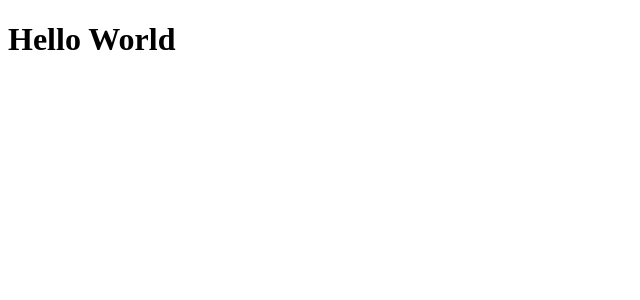
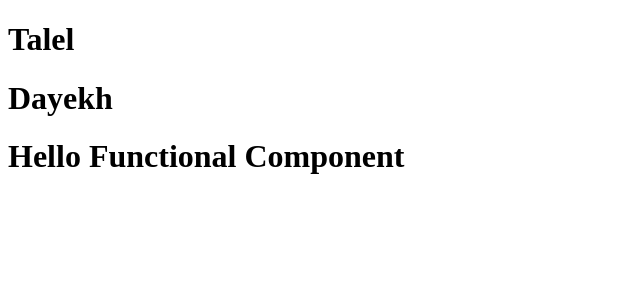
Before and after one commit to TalelDayekh/biancabasan.com, a React app in the folder src/client/: page / in a window 1280 px wide. Shown: the top 300 px of the page, without its empty margins (0-640 px from the left). Built offline with nearby package versions, Linux system fonts and the light colour scheme.

Commit message:
Trying out functional components

```diff
--- a/src/client/src/App.tsx
+++ b/src/client/src/App.tsx
@@ -1,13 +1,14 @@
-import React from 'react';
+import React, { Component } from 'react';
+import InputField from './components/InputField';
 
-
-class App extends React.PureComponent {
-    render() {
-        return (
-            <h1>Hello World</h1>
-        )
-    }
+class App extends Component {
+  render() {
+    return (
+      <div>
+        <InputField first_name={'Talel'} second_name={'Dayekh'}/>
+      </div>
+    );
+  }
 }
 
-
 export default App;
--- /dev/null
+++ b/src/client/src/components/InputField.tsx
@@ -0,0 +1,13 @@
+import React from 'react';
+
+const InputField = (props) => {
+  return (
+      <div>
+          <h1>{props.first_name}</h1>
+          <h1>{props.second_name}</h1>
+          <h1>Hello Functional Component</h1>
+      </div>
+  )
+};
+
+export default InputField;
```
